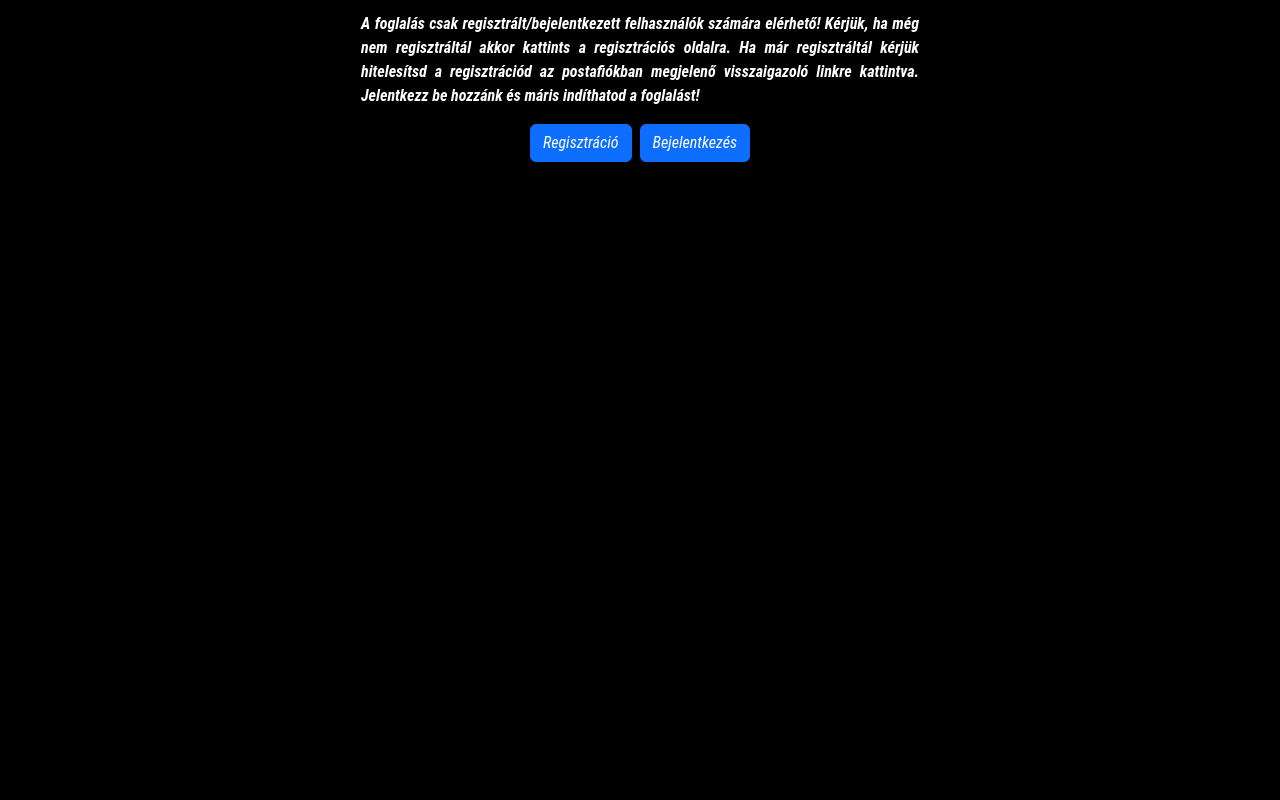
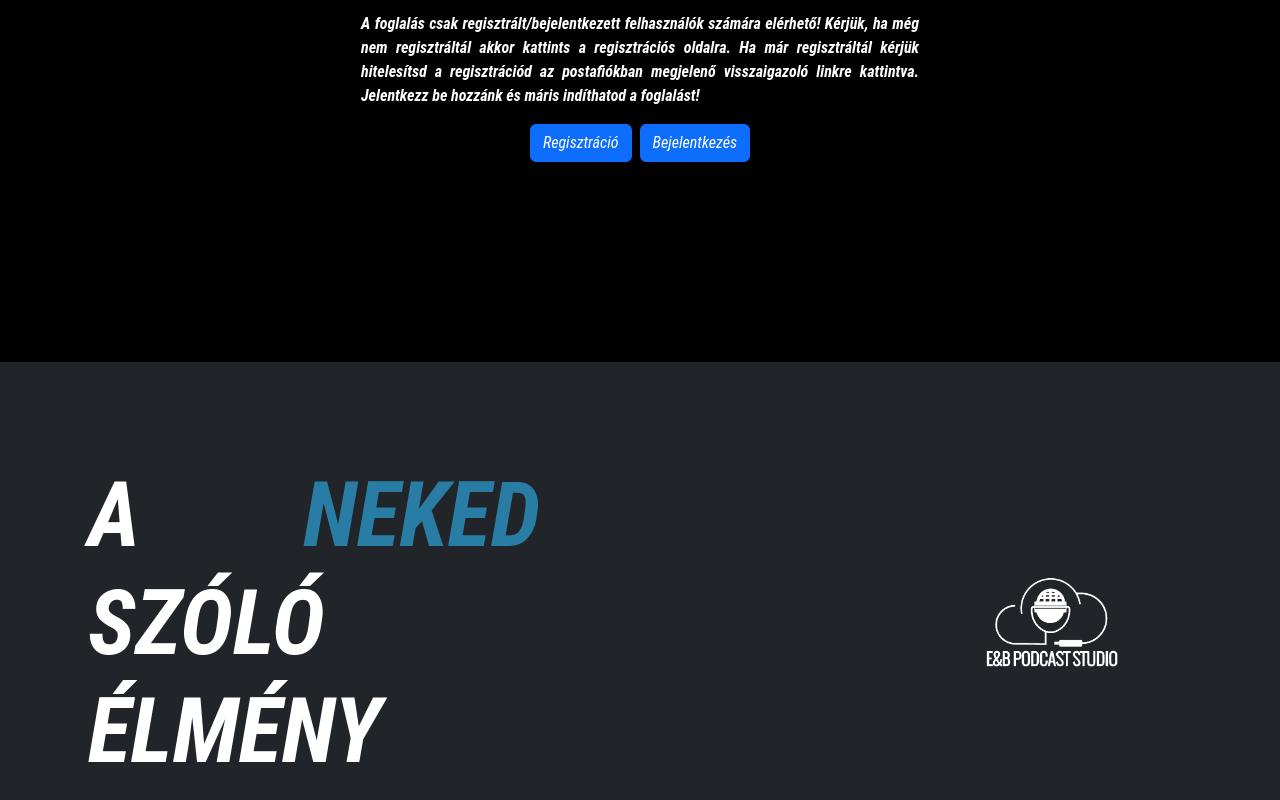
Before and after one commit to KovacsBalazs-Lefti/EandBPodcastStudio-frontend, a React (Vite) app: page / in a window 1280 px wide. Shown: the part 2770-3570 px from the top of the page. Before the commit the page ends 3132 px from the top, so only its background shows below. Built offline with nearby package versions, Linux system fonts and the light colour scheme; no server answers.

Commit message:
footer készítése

```diff
--- a/src/components/Layout.jsx
+++ b/src/components/Layout.jsx
@@ -12,22 +12,24 @@ function Layout() {
     const navbarRightSide = [];
     const navbarRightSideOthers = [];
 
-    navbarLeftSide.push({ ImgLogo: <img src="/images/logoblack.png" alt="Logo"  style={{ height: '150px', width: 'auto', maxWidth: '100%' }} />,
-     to: "/", key:"Logo" });
+    navbarLeftSide.push({
+        ImgLogo: <img src="/images/logoblack.png" alt="Logo" style={{ height: '150px', width: 'auto', maxWidth: '100%' }} />,
+        to: "/", key: "Logo"
+    });
     navbarLeftSide.push({ to: "/", key: "Aboutus", text: "Rólunk" });
 
     if (authToken) {
-        navbarLeftSide.push({ to: "/my-bookings", key:"Bookings", text: "Foglalásaim" });
-        navbarLeftSide.push({ to: "/create-bookings", key:"CreateBookings", text: "Új Foglalás felvétele" });
-        navbarRightSide.push({ to: "/user-profile", key:"UserPofile", text: "Profil" });
+        navbarLeftSide.push({ to: "/my-bookings", key: "Bookings", text: "Foglalásaim" });
+        navbarLeftSide.push({ to: "/create-bookings", key: "CreateBookings", text: "Új Foglalás felvétele" });
+        navbarRightSide.push({ to: "/user-profile", key: "UserPofile", text: "Profil" });
         navbarRightSideOthers.push(
             <button className="nav-link" onClick={() => logout()}>Kijelentkezés</button>
         );
 
 
     } else {
-        navbarRightSide.push({ to: "/login", key:"Loginto", text: "Bejelentkezés" });
-        navbarRightSide.push({ to: "/register", key:"RegisterTo", text: "Regisztráció" });
+        navbarRightSide.push({ to: "/login", key: "Loginto", text: "Bejelentkezés" });
+        navbarRightSide.push({ to: "/register", key: "RegisterTo", text: "Regisztráció" });
     }
 
     return (
@@ -42,6 +44,16 @@ function Layout() {
                 </div>
             </div>
             <Outlet />
+            <footer className="container-fluid bg-dark">
+                <div className="row">
+                    <div className="col-sm-6 text-white text-lef d-flex align-items-center" style={{padding: "50px"}}>
+                    <h1 className="main-headingtitle">A <span className="ChangeHeadText"> NEKED </span> SZÓLÓ <br /> ÉLMÉNY</h1>
+                    </div>
+                    <div className="col-sm-6 text-right d-flex justify-content-end align-items-center">
+                        <img src="/images/logoblack.png" alt="" className="img-fluid" style={{marginRight: "150px", maxWidth: "150px", maxHeight:"150px", float:"right"}} />
+                    </div>
+                </div>
+            </footer>
         </main>
     );
 }
```
Also changed, not shown: 1 other file (tests, documents, lock files or other folders).
